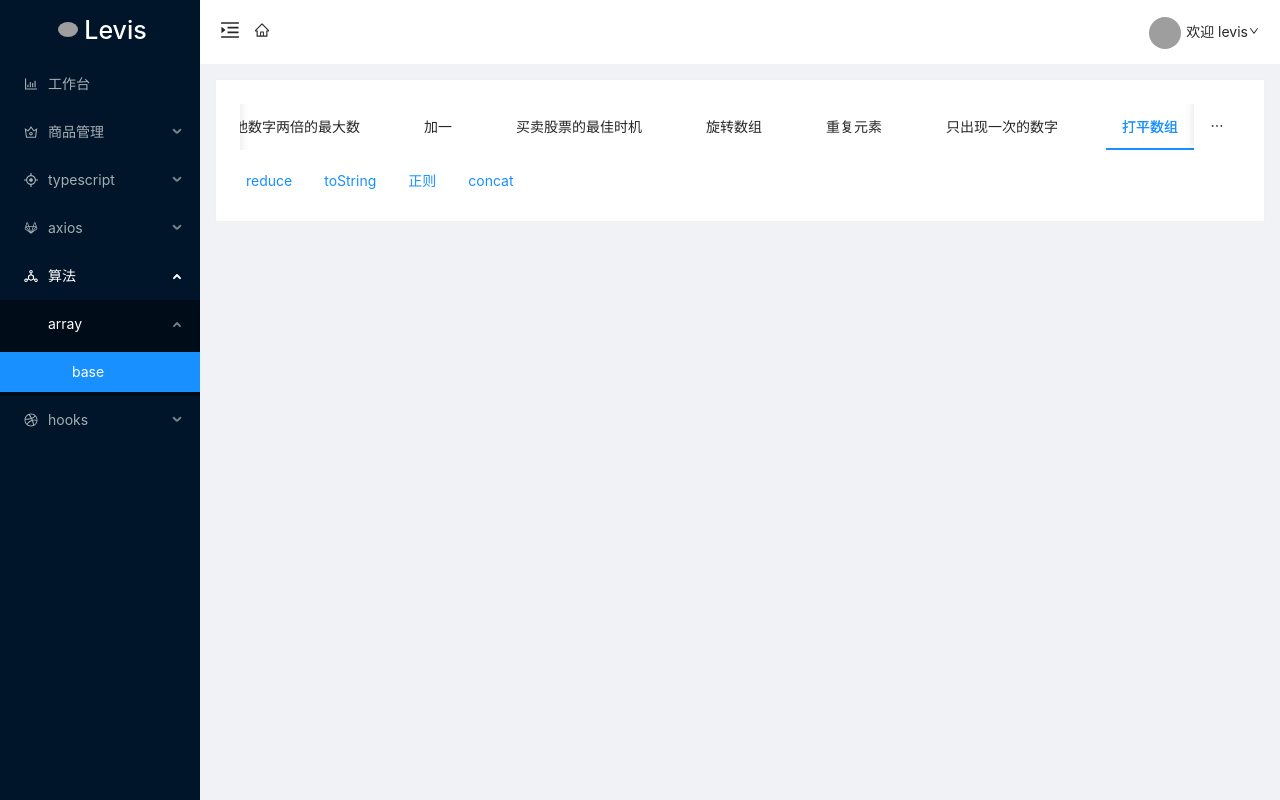
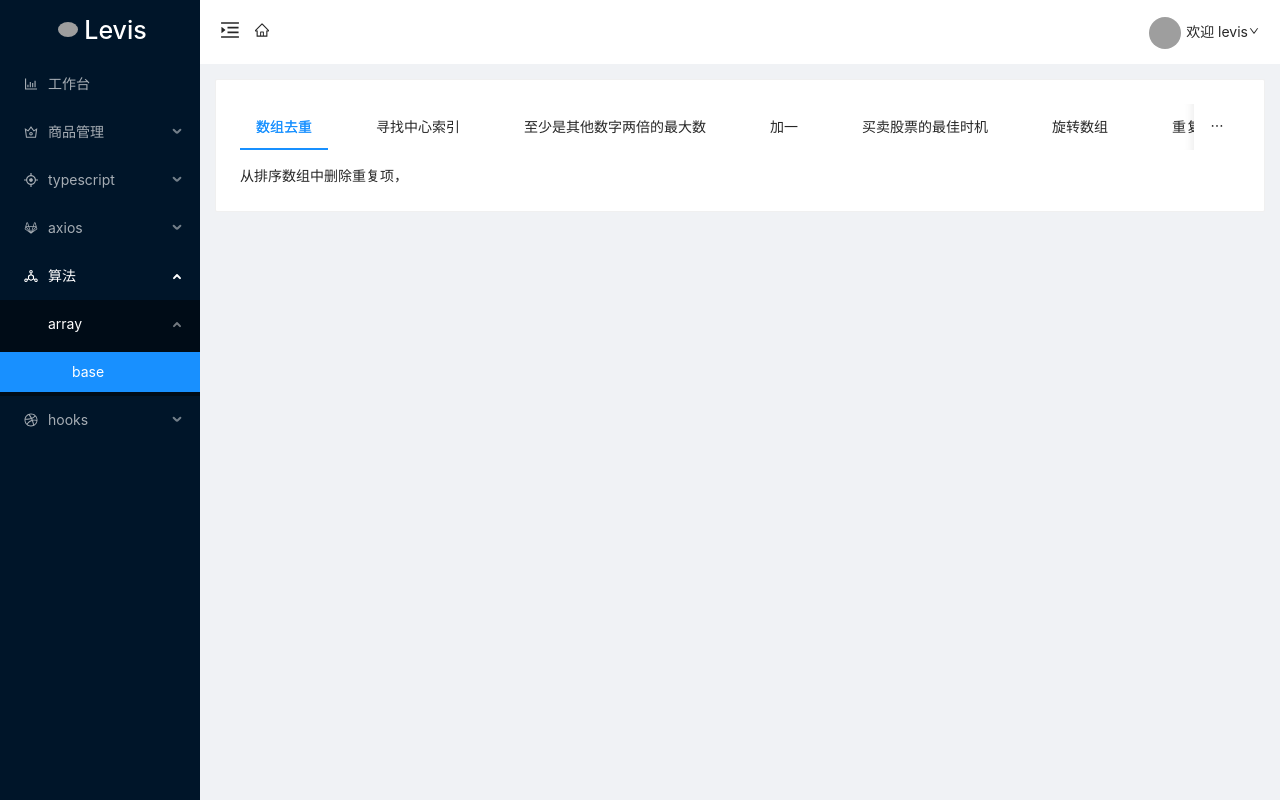
Before and after one commit to nieshiming/levi-webpack, a React app: page /algorithm/array/base in a window 1280 px wide. Built offline with nearby package versions, Linux system fonts and the light colour scheme; grey boxes are pictures that could not be loaded.

Commit message:
chore: 删除有序数组调整

```diff
--- a/src/pages/algorithm/basic/array/1.tsx
+++ b/src/pages/algorithm/basic/array/1.tsx
@@ -7,12 +7,15 @@ export default class One extends React.PureComponent {
     console.log(nums, result);
   }
 
-  // 删除数组中重复的值
+  /**
+   * @description 删除数组中重复的值
+   * splice 方法会改变原数组
+   * */
   fn = (nums: number[]) => {
     for (let i = 0; i < nums.length; i++) {
       if (nums.indexOf(nums[i]) !== i) {
         nums.splice(i, 1);
-        i--;
+        i--; // 删除后下降一格
       }
     }
 
@@ -21,12 +24,17 @@ export default class One extends React.PureComponent {
 
   /**
    * @description 核心思想  移动元素  i 只会 >= len
-   * 开始预设一个指针，遇到不相等值，拿当天这个值替换调
+   * 开始预设一个指针，遇到不相等值，拿当前这个值替换调
    * */
   fn2 = (nums: number[]) => {
+    if (!nums.length) {
+      return 0;
+    }
+
     let len = 1;
     for (let i = 1; i < nums.length; i++) {
       if (nums[i] !== nums[i - 1]) {
+        /** 相当于执行  nums[len] = nums[i] len++ */
         nums[len++] = nums[i];
       }
     }
@@ -35,6 +43,6 @@ export default class One extends React.PureComponent {
   };
 
   render() {
-    return <>从排序数组中删除重复项</>;
+    return <>从排序数组中删除重复项，</>;
   }
 }
--- a/src/pages/algorithm/basic/array/index.tsx
+++ b/src/pages/algorithm/basic/array/index.tsx
@@ -29,7 +29,7 @@ const { TabPane } = Tabs;
 const basic: FC = () => {
   return (
     <Card>
-      <Tabs defaultActiveKey="9">
+      <Tabs defaultActiveKey="1">
         {tabArr.map((item, index) => (
           <TabPane tab={item.title} key={`${index + 1}`}>
             {item.tab}
```
Also changed, not shown: src/pages/algorithm/basic/array/readme.md.
